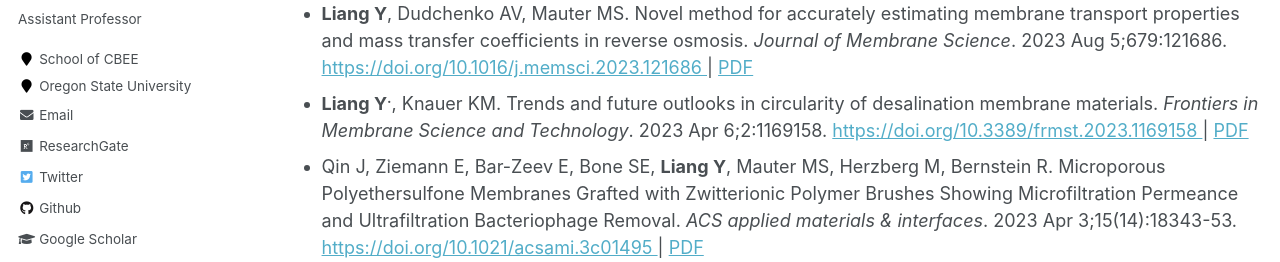
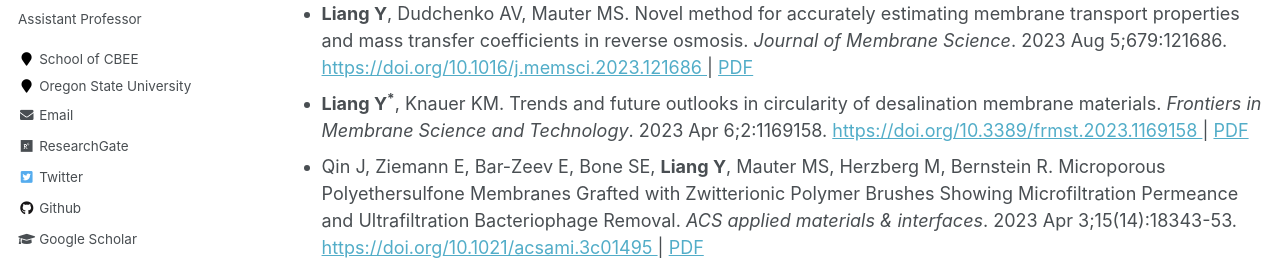
Before and after one commit to yuanzheliang/yuanzheliang.github.io, a Jekyll site: the page built from _pages/publications.md, in a window 1280 px wide and 900 px high. Shown: the part 326-588 px from the top of the window. Built offline with Jekyll 4.4.1, drawn with Linux system fonts in a browser that asks for light colours; some web fonts are replaced.

```diff
--- a/_pages/publications.md
+++ b/_pages/publications.md
@@ -10,7 +10,7 @@ author_profile: true
   <a href="https://www.degruyter.com/document/doi/10.1515/psr-2023-0014/html"> https://www.degruyter.com/document/doi/10.1515/psr-2023-0014/html </a> | [PDF](https://yuanzheliang.github.io/files/psr2023.pdf)
 * **Liang Y**, Dudchenko AV, Mauter MS. Novel method for accurately estimating membrane transport properties and mass transfer coefficients in reverse osmosis. *Journal of Membrane Science*. 2023 Aug 5;679:121686.
   <a href="https://doi.org/10.1016/j.memsci.2023.121686"> https://doi.org/10.1016/j.memsci.2023.121686 </a> | [PDF](https://yuanzheliang.github.io/files/jms2023.pdf)
-* __Liang Y<sup>.</sup>__, Knauer KM. Trends and future outlooks in circularity of desalination membrane materials. *Frontiers in Membrane Science and Technology*. 2023 Apr 6;2:1169158.
+* __Liang Y<sup>\*</sup>__, Knauer KM. Trends and future outlooks in circularity of desalination membrane materials. *Frontiers in Membrane Science and Technology*. 2023 Apr 6;2:1169158.
   <a href="https://www.frontiersin.org/articles/10.3389/frmst.2023.1169158/full"> https://doi.org/10.3389/frmst.2023.1169158 </a> | [PDF](https://yuanzheliang.github.io/files/frmst2023.pdf)
 * Qin J, Ziemann E, Bar-Zeev E, Bone SE, **Liang Y**, Mauter MS, Herzberg M, Bernstein R. Microporous Polyethersulfone Membranes Grafted with Zwitterionic Polymer Brushes Showing Microfiltration Permeance and Ultrafiltration Bacteriophage Removal. *ACS applied materials & interfaces*. 2023 Apr 3;15(14):18343-53.
   <a href="https://doi.org/10.1021/acsami.3c01495"> https://doi.org/10.1021/acsami.3c01495 </a> | [PDF](https://yuanzheliang.github.io/files/acsami2023.pdf)
```
